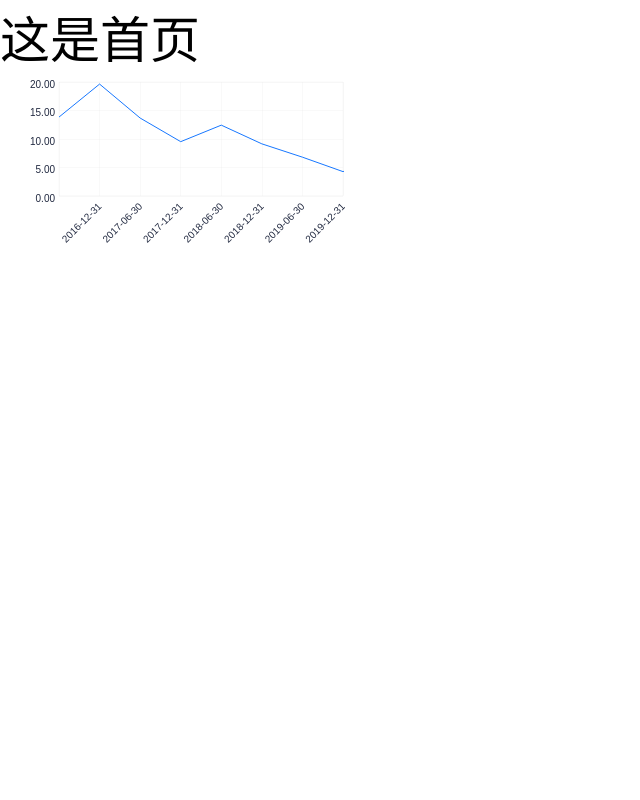
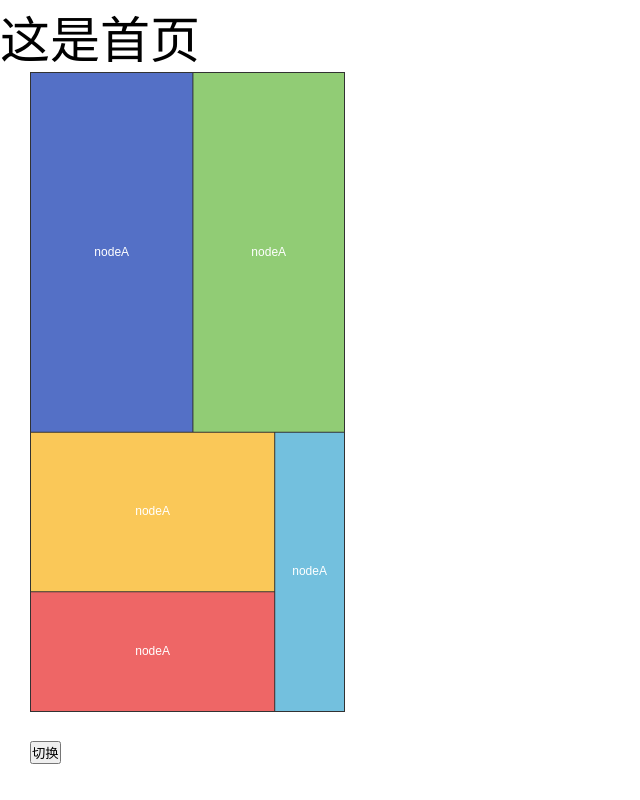
Before and after one commit to MarsYu123/mars-echarts, a Vue app: page / in a window 1280 px wide. Shown: the whole page, without its empty margins (0-640 px from the left). Built offline with nearby package versions, Linux system fonts and the light colour scheme.

Commit message:
feat: 添加treemap组件

```diff
--- a/package.json
+++ b/package.json
@@ -2,7 +2,7 @@
   "name": "mars-echarts",
   "description": "用于基金产品的echarts组件包-vue3",
   "author": "Marsyu <zhengyu6211@outlook.com>",
-  "version": "1.3.7",
+  "version": "1.3.9",
   "main": "dist/mars-echarts.umd.js",
   "module": "dist/mars-echarts.es.js",
   "typings": "dist/packages/index.d.ts",
--- /dev/null
+++ b/src/packages/echarts/CompEchartsTreemap.vue
@@ -0,0 +1,101 @@
+<template>
+  <div
+      ref="echartsRef"
+      class="echarts comp-echarts treemap"
+  />
+</template>
+
+<script setup lang="ts">
+import { onMounted, ref } from 'vue'
+import { EChartsType } from 'echarts/core'
+import echartsPlugin, { EChartsOption } from '../utils/echarts.config'
+import { cloneDeep, merge } from 'lodash-es'
+
+const echartsRef = ref<HTMLElement>()
+
+const { datum } = defineProps<{
+  datum: EChartsOption
+}>()
+
+let echarts: EChartsType
+let resultConfig: EChartsOption = {}
+const config: EChartsOption = {
+  grid: [
+    {
+      top: 0,
+      left: 0,
+      right: 0,
+      bottom: 0
+    }
+  ],
+  series: [
+    {
+      type: 'treemap',
+      leafDepth: null,
+      roam: false,
+      nodeClick: false,
+      breadcrumb: {
+        show: false
+      },
+      label: {
+        fontSize: 12
+      },
+      itemStyle: {
+        borderColor: '#333333',
+        borderWidth: 0.5
+      },
+      left: 0,
+      right: 0,
+      top: 0,
+      bottom: 0,
+      data: []
+    }
+  ]
+}
+
+const isEmpty = ref(false)
+const upDate = () => {
+  resultConfig = {}
+  hideLoading()
+  if (!datum.series) {
+    isEmpty.value = true
+    return
+  }
+  echarts.clear()
+  resultConfig = cloneDeep(config)
+  merge(resultConfig, datum)
+  echarts.setOption(resultConfig)
+}
+
+const emit = defineEmits([ 'clickChart' ])
+onMounted(() => {
+  echarts = echartsPlugin.init(echartsRef.value)
+  echarts.showLoading({
+    lineWidth: 3
+  })
+  echarts.on('click', (e) => {
+    emit('clickChart', e)
+  })
+})
+
+const hideLoading = () => {
+  isEmpty.value = false
+  echarts.hideLoading()
+}
+const showLoading = () => {
+  echarts.showLoading({
+    lineWidth: 3
+  })
+}
+
+defineExpose({
+  upDate,
+  hideLoading,
+  showLoading
+})
+
+</script>
+
+<style scoped lang="scss">
+@import "../styles/echarts";
+</style>
--- a/src/packages/index.ts
+++ b/src/packages/index.ts
@@ -5,6 +5,7 @@ import CompEchartsScatter from './echarts/CompEchartsScatter.vue'
 import CompEchartsPie from './echarts/CompEchartsPie.vue'
 import CompEchartsEmpty from './echarts/CompEchartsEmpty.vue'
 import CompEchartsDoubleLine from './echarts/CompEchartsDoubleLine.vue'
+import CompEchartsTreemap from './echarts/CompEchartsTreemap.vue'
 import type { EChartsOption } from './utils/echarts.config'
 
 const components = {
@@ -13,7 +14,8 @@ const components = {
   CompEchartsScatter,
   CompEchartsPie,
   CompEchartsEmpty,
-  CompEchartsDoubleLine
+  CompEchartsDoubleLine,
+  CompEchartsTreemap
 }
 // 循环注册组件
 const install = function (App: App) {
@@ -35,5 +37,6 @@ export {
   CompEchartsPie,
   CompEchartsEmpty,
   CompEchartsDoubleLine,
+  CompEchartsTreemap,
   EChartsOption
 }
--- a/src/packages/styles/echarts.scss
+++ b/src/packages/styles/echarts.scss
@@ -6,6 +6,9 @@
     position: relative;
     &.stack,&.double,&.normal,&.stackLine{
       height: 3.53rem;
+    }
+    &.treemap{
+      height: 100%;
     }
     .echarts-toolsTips {
       display: none;
--- a/src/packages/utils/echarts.config.ts
+++ b/src/packages/utils/echarts.config.ts
@@ -1,7 +1,7 @@
 // 引入 echarts 核心模块，核心模块提供了 echarts 使用必须要的接口。
 import * as echarts from 'echarts/core'
 // 引入柱状图图表，图表后缀都为 Chart
-import { LineChart, ScatterChart, BarChart, PieChart, BarSeriesOption, LineSeriesOption, ScatterSeriesOption, PieSeriesOption } from 'echarts/charts'
+import { LineChart, ScatterChart, BarChart, PieChart, TreemapChart,  BarSeriesOption, LineSeriesOption, ScatterSeriesOption, PieSeriesOption, TreemapSeriesOption } from 'echarts/charts'
 // 引入提示框，标题，直角坐标系，数据集，内置数据转换器组件，组件后缀都为 Component
 import {
   TitleComponent,
@@ -26,6 +26,7 @@ import { ValueAxisBaseOption, CategoryAxisBaseOption } from 'echarts/types/src/c
 
 // 通过 ComposeOption 来组合出一个只有必须组件和图表的 Option 类型
 export type ECOption = echarts.ComposeOption<
+  TreemapSeriesOption
   | BarSeriesOption
   | LineSeriesOption
   | TitleComponentOption
@@ -55,6 +56,7 @@ echarts.use([
   ScatterChart,
   BarChart,
   PieChart,
+  TreemapChart,
   LabelLayout,
   UniversalTransition,
   CanvasRenderer
--- a/src/views/index.vue
+++ b/src/views/index.vue
@@ -1,44 +1,78 @@
 <template>
   <div>这是首页</div>
   <div class="ecahrts-box">
-    <comp-echarts-line ref="elRef" type="stackLine" :datum='datum'/>
-<!--    <comp-echarts-line ref="elRef1" type="normal" :datum='datum2'/>-->
+    <comp-echarts-treemap ref="elRef" :datum="datum" />
+    <button @click="toggle">切换</button>
   </div>
 </template>
 
 <script setup lang="ts">
-import {onMounted, ref} from 'vue'
-import CompEchartsDoubleLine from '@/packages/echarts/CompEchartsDoubleLine.vue'
-import CompEchartsPie from '@/packages/echarts/CompEchartsPie.vue'
-import CompEchartsScatter from '@/packages/echarts/CompEchartsScatter.vue'
-import CompEchartsLine from '@/packages/echarts/CompEchartsLine.vue'
+import {nextTick, onMounted, reactive, ref} from 'vue'
+import CompEchartsTreemap from '@/packages/echarts/CompEchartsTreemap.vue'
 
 const elRef = ref()
-const elRef1 = ref()
-const datum = {
-  "yAxis": [{"minInterval": 0.1, "axisLabel": {}}],
-  "xAxis": [{
-    "data": ["2016-06-30", "2016-12-31", "2017-06-30", "2017-12-31", "2018-06-30", "2018-12-31", "2019-06-30", "2019-12-31"],
-    "axisLabel": {"interval": "auto", "showMaxLabel": true}
-  }],
-  "series": [{
-    "type": "line",
-    "data": [13.835962527, 19.6334423679, 13.6606467861, 9.5114040978, 12.4142442368, 9.1248429316, 6.7856728003, 4.2453251359, 6.9061479218, 10.7258302446, 4.2665743194, 6.5918588167, 3.761947676, 7.2140784265],
-    "connectNulls": true,
-    "symbol": "none",
-    "color": "#1777FF",
-    "lineStyle": {"color": "#1777FF", "width": 1},
-    "emphasis": {"disabled": true, "focus": false}
-  }]
+const datum = reactive({})
+const toggle = () => {
+  datum.series[0].data = [
+    {
+      name: 'nodeA',
+      value: 120
+    },
+    {
+      name: 'nodeA',
+      value: 210
+    },
+    {
+      name: 'nodeA',
+      value: 115
+    },
+    {
+      name: 'nodeA',
+      value: 130
+    }
+  ]
+  nextTick(() => {
+    elRef.value.upDate()
+  })
 }
 onMounted(() => {
-  elRef.value.upDate()
-  // elRef1.value.upDate()
+  Object.assign(datum, {
+    series: [
+      {
+        data: [
+          {
+            name: 'nodeA',
+            value: 10
+          },
+          {
+            name: 'nodeA',
+            value: 20
+          },
+          {
+            name: 'nodeA',
+            value: 15
+          },
+          {
+            name: 'nodeA',
+            value: 30
+          },
+          {
+            name: 'nodeA',
+            value: 28
+          }
+        ]
+      }
+    ]
+  })
+  nextTick(() => {
+    elRef.value.upDate()
+  })
 })
 </script>
 
 <style scoped lang="scss">
 .ecahrts-box {
-  padding: 0 .6rem
+  padding: 0 .6rem;
+  height: 80vh;
 }
 </style>
```
